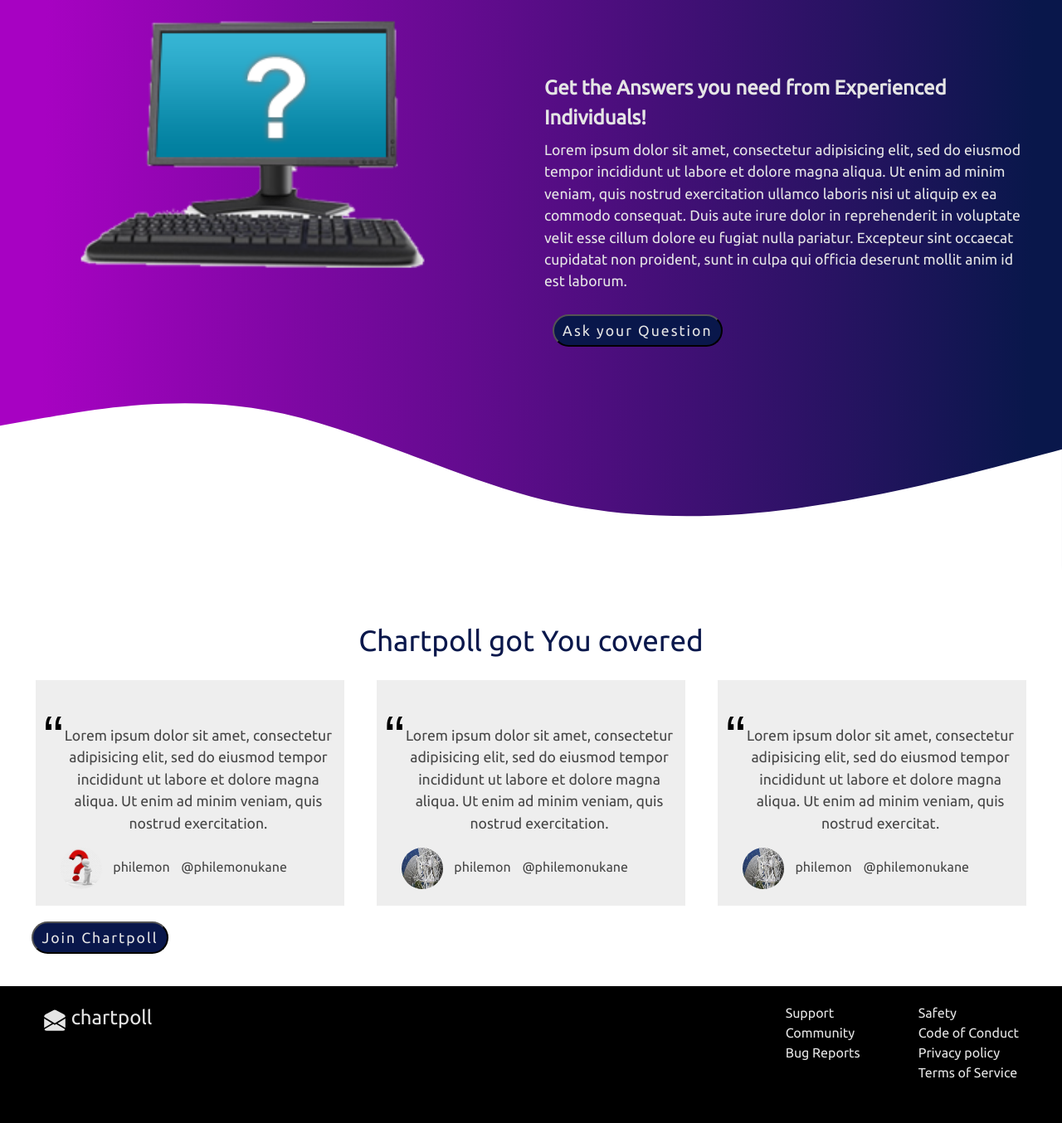
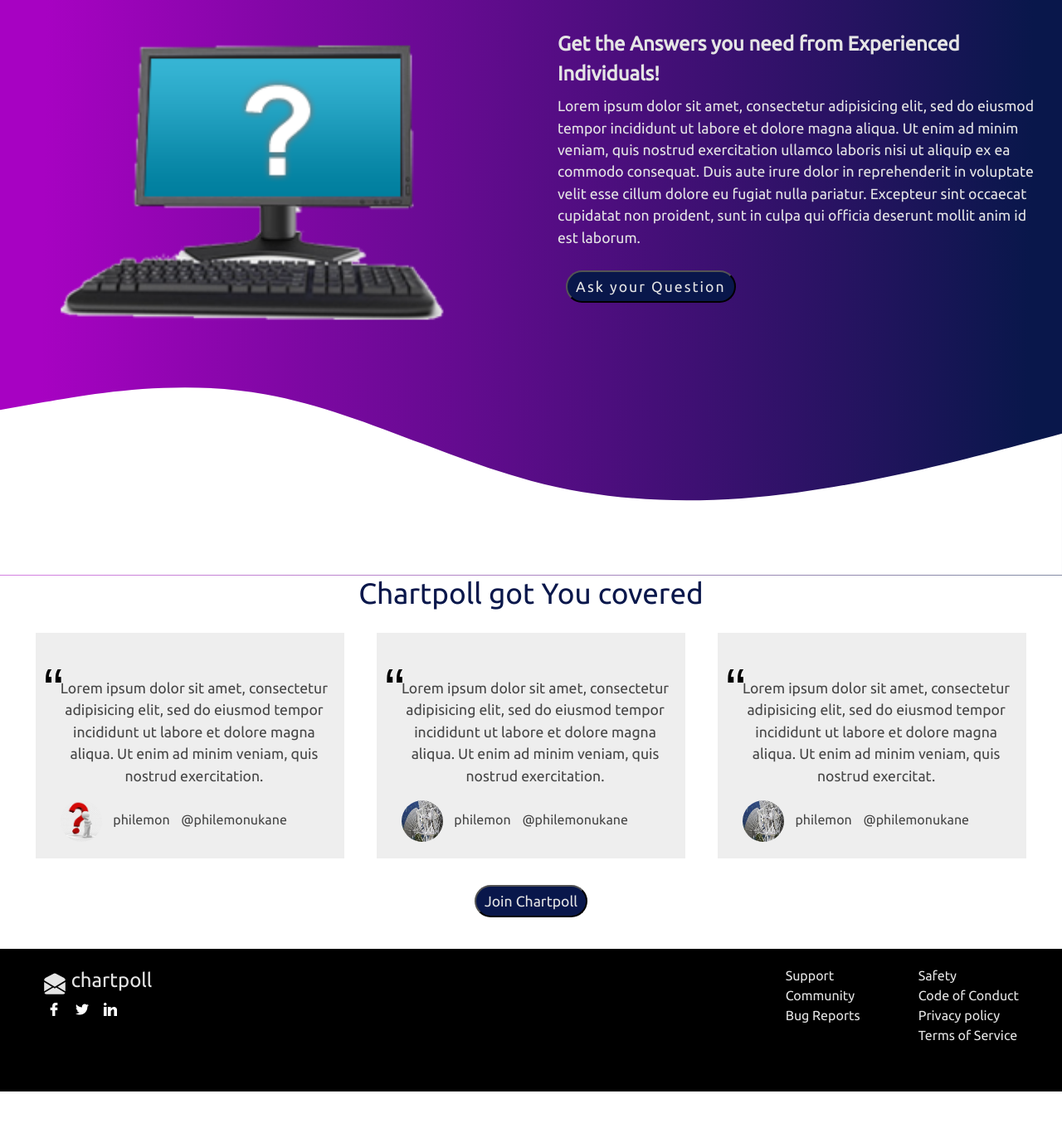
Before and after one commit to ukane-philemon/chartpool, a plain HTML site: page chartpoll/pages/chartpoll.html in a window 1280 px wide. Shown: the part 978-2332 px from the top of the page at 83% size. After the commit the page ends 2294 px from the top, so only its background shows below. Drawn offline with nearby package versions, Linux system fonts and the light colour scheme.

Commit message:
added new files

```diff
--- a/chartpoll/css/chartpoll.css
+++ b/chartpoll/css/chartpoll.css
@@ -29,6 +29,8 @@
 	padding-left: 0.8em;
 	padding-right: 0.8em;
 	background-color: #E5E5E5;
+	margin: 0;
+
 }
 /*
 .square {
@@ -53,24 +55,21 @@
 }
 */
 .btin1 {
-	text-decoration: none;
-	height: auto;
-	width: 6.2em;
-	color: #09174B;
+	height: 2em;
+	width: auto;
 	background-color: #09174B;
-	border-radius: 45%;
+	border-radius: 17px;
+	border: 0px;
+	padding-left: 0.8em;
+	padding-right: 0.8em;
 }
-.btin1:hover {
-	background-color: #E5E5E5;
-	color: #09174B
+
+.btin1 a {
+text-decoration: none;
+color:#E5E5E5;
+
 }
-.btin1 a {
-	text-decoration: none;
-	color: #E5E5E5;
-}
-.btin1 a:hover {
-	color: #09174B;
-}
+
 .container-fluid {
 	background-color: #09174B;
 	color: #E5E5E5;
@@ -79,7 +78,7 @@
 }
 .container-fluid img {
   height: 100%;
-    width: 570px;
+    width: 480px;
     object-fit: fill;
 }
 .container-fluid img:hover {
@@ -104,9 +103,9 @@
 	background-color: #09174B;
 	color: #E5E5E5;
 	margin: 10px;
+	outline: 1px white;
 	border-radius: 30px;
 	padding: 10px;
-	outline: 1px gray;
 	letter-spacing: 2px;
 	line-height: 15px;
 }
@@ -139,35 +138,59 @@
 	width: auto;
 	height: 2em;
 	margin: 5px;
-	padding: 0.3em;
-	border-radius: 40px;
+	padding-right: 10px;
+	padding-left: 10px;
+	border-radius: 16px;
 	}
 
 .design {
 	height: auto;
 	width: auto;
-	border-radius: 2em;
 	color: #E5E5E5;
-background: linear-gradient(270.83deg, #09174B 3.36%, #A702C2 95.34%);
+	background: linear-gradient(270.83deg, #09174B 3.36%, #A702C2 95.34%);
 }
 .imgmajor {
+	padding-top: 2em;
 	width: 100%;
-	height: 80%;
-	object-fit: contain;
+	height: 100%;
+	object-fit: fill;
 
 }
 
+
 .centertext {
-	padding-top: 5em;
-	padding-right: 4em;
-	padding-left: 1em;
-
+	padding-top: 2em;
+	padding-right: 2em;
+	padding-left: 2em;
+	text-align: center;
+	line-height: 18px;
 
 }
 .centertext h4 {
 	font-weight: bold;
 	line-height: 36px;
 
+}
+.lastcon {
+	justify-content: center;
+	margin-left: 2.4em;
+	margin-right: 2.4em;
+	margin-bottom: 2.4em;
+}
+.lastcon h4  {
+	text-align: center;
+	color: #09174B;
+	font-size: 2.2em;
+}
+.box {
+background-color: #EEEEEE;
+color: #464646;
+margin: 1.2em;
+padding: 30px 20px 20px 30px;
+width: 500px;
+}
+.box p {
+	text-align: center;
 }
 .lastrow {
 	background-color: black;
@@ -187,16 +210,18 @@
     top: 15px;
 }
 .lastbtn {
-width: auto;
+	width: auto;
 	height: auto;
 	background-color: #09174B;
 	color: #E5E5E5;
-	margin: auto;
-	border-radius: 30px;
+	border-radius: 40px;
 	padding: 10px;
-	outline: 1px gray;
-	letter-spacing: 2px;
+	outline: 1px rgb(255, 252, 252);
 	line-height: 15px;
+
+}
+.text-center {
+	margin-top: 0.8em;
 }
 
 .round {
@@ -217,33 +242,23 @@
 .bi {
 	color: rgb(1, 10, 134);
 }
-.cplast {
+.cplast a {
 	color: #E5E5E5;
 	text-decoration: none;
 	font-size: 1.5em;
-
 }
-.lastcon {
-	justify-content: center;
-	margin: 2.4em;
-
+.cplast a:hover {
+	color: #09174B;
 }
-.lastcon h4  {
-	text-align: center;
-	color: #09174B;
-	font-size: 2.2em;
+.logo {
+	margin: 0.4em;
 }
-.box {
-background-color: #EEEEEE;
-color: #464646;
-margin: 1.2em;
-padding: 30px 10px 20px 30px;
-width: 500px;
-}
-.box p {
-	text-align: center;
+.footicon {
+	margin: 0;
+	padding: 0;
 }
 .footicon li {
 	display: inline-block;
+	margin: 0;
 
 }
--- a/chartpoll/javascript/chartpoll.js
+++ b/chartpoll/javascript/chartpoll.js
@@ -0,0 +1,9 @@
+$(function () {
+    $(window).on('scroll', function () {
+        if ( $(window).scrollTop() > 10 ) {
+            $('.navbar').addClass('active');
+        } else {
+            $('.navbar').removeClass('active');
+        }
+    });
+});
--- a/chartpoll/pages/chartpoll.html
+++ b/chartpoll/pages/chartpoll.html
@@ -1,10 +1,29 @@
 <!DOCTYPE html>
 <html lang="en">
 <head>
-    <meta charset="UTF-8">
+  <!-- Primary Meta Tags -->
+<title>Chartpoll-Learn, share and Explore</title>
+<meta charset="UTF-8">
     <meta name="viewport" content="width=device-width, initial-scale=1.0">
     <meta http-equiv="X-UA-Compatible" content="ie=edge">
-    <title>Chartpoll</title>
+<meta name="title" content="Learn, Share and Explore">
+<meta name="description" content="With Meta Tags you can edit and experiment with your content then preview how your webpage will look on Google, Facebook, Twitter and more!With chartpoll, you can do a lot of things including meeting new friends and sharing helpful content!">
+
+<!-- Open Graph / Facebook -->
+<meta property="og:type" content="website">
+<meta property="og:url" content="https://chartpoll.com/>
+<meta property="og:title" content="Learn, Share and Explore">
+<meta property="og:description" content="With chartpoll, you can do a lot of things including meeting new friends and sharing helpful content!">
+<meta property="og:image" content="hhttps://chartpoll.com/image/logo.png">
+
+<!-- Twitter -->
+<meta property="twitter:card" content="summary_large_image">
+<meta property="twitter:url" content="https://chartpoll.com/https://metatags.io/">
+<meta property="twitter:title" content="Learn, Share and Explore">
+<meta property="twitter:description" content="With chartpoll, you can do a lot of things including meeting new friends and sharing helpful content!With Meta Tags you can edit and experiment with your content then preview how your webpage will look on Google, Facebook, Twitter and more!With chartpoll, you can do a lot of things including meeting new friends and sharing helpful content!">
+<meta property="twitter:image" content="https://chartpoll.com/image/logo.png">
+
+
 
     <link href="https://fonts.googleapis.com/css?family=Ubuntu&display=swap" rel="stylesheet">
     <link rel="stylesheet" href="https://stackpath.bootstrapcdn.com/bootstrap/4.4.1/css/bootstrap.min.css" integrity="sha384-Vkoo8x4CGsO3+Hhxv8T/Q5PaXtkKtu6ug5TOeNV6gBiFeWPGFN9MuhOf23Q9Ifjh" crossorigin="anonymous">
@@ -96,7 +115,7 @@
         src="../images/pcquestionmark.png" alt="questionmark">
 
         </div>
-<div class="col col-lg-6 centertext">
+<div class="col col-lg-6 text-md-left centertext">
 <h4>Get the Answers you need from Experienced Individuals!</h4>
 <p>Lorem ipsum dolor sit amet, consectetur adipisicing elit, sed do eiusmod
 tempor incididunt ut labore et dolore magna aliqua. Ut enim ad minim veniam,
@@ -158,22 +177,26 @@
   </span>
   </div>
   </div>
-  <button class="btin lastbtn">Join Chartpoll</button>
+  <div class="text-center">
+  <button class="lastbtn">Join Chartpoll</button>
+  </div>
 </div>
 </section>
 
 <footer>
   <div class="row lastrow">
     <div class="col">
-      <span class=""> <svg class=" bi-envelope-open-fill" width="2em" height="2em" viewBox="0 0 20 20" fill="currentColor" xmlns="http://www.w3.org/2000/svg">
+      <span class="cplast"> <svg class=" bi-envelope-open-fill" width="2em" height="2em" viewBox="0 0 20 20" fill="currentColor" xmlns="http://www.w3.org/2000/svg">
   <path fill-rule="evenodd" d="M10.941 2.435a2 2 0 00-1.882 0l-6 3.2A2 2 0 002 7.4v.125l8 4.889 8-4.889V7.4a2 2 0 00-1.059-1.765l-6-3.2zM18 8.697l-5.875 3.59L18 15.743V8.697zm-.168 8.108l-6.586-3.874-.088-.052-.897.548-.261.159-.26-.16-.897-.547-.09.052-6.585 3.874A2 2 0 004 18h12a2 2 0 001.832-1.195zM2 15.743l5.875-3.456L2 8.697v7.046z" clip-rule="evenodd"></path>
 </svg>
+<a class="cplast" href="#">chartpoll</a>
   </span>
-       <a class="cplast" href="#">chartpoll</a>
-     <span><ul class="footicon">
-       <li><i class="fab fa-twitter"></i></li>
-       <li><i class="fab fa-facebook-f"></i></li>
-       <li><i class="fab fa-instagram"></i></li>
+
+     <span>
+       <ul class="footicon">
+       <li><a href=""><img src="../images/facebook-logo.png" class="logo" alt="facebook logo"></a></li>
+       <li><a href=""><img src="../images/twitter.png" class="logo" alt="twitter logo"></a></li>
+       <li><a href=""><img src="../images/linkedin.png" class="logo" alt="linkedin logo"></a></li>
      </ul>
       </span>
     </div>
@@ -195,7 +218,7 @@
   </div>
 </div>
 </footer>
-
+<script src="../javascript/chartpoll.js"></script>
 <script src="https://code.jquery.com/jquery-3.4.1.slim.min.js" integrity="sha384-J6qa4849blE2+poT4WnyKhv5vZF5SrPo0iEjwBvKU7imGFAV0wwj1yYfoRSJoZ+n" crossorigin="anonymous"></script>
 <script src="https://cdn.jsdelivr.net/npm/popper.js@1.16.0/dist/umd/popper.min.js" integrity="sha384-Q6E9RHvbIyZFJoft+2mJbHaEWldlvI9IOYy5n3zV9zzTtmI3UksdQRVvoxMfooAo" crossorigin="anonymous"></script>
 <script src="https://stackpath.bootstrapcdn.com/bootstrap/4.4.1/js/bootstrap.min.js" integrity="sha384-wfSDF2E50Y2D1uUdj0O3uMBJnjuUD4Ih7YwaYd1iqfktj0Uod8GCExl3Og8ifwB6" crossorigin="anonymous"></script>
```
Also changed, not shown: chartpoll/images/facebook-logo.png (added), chartpoll/images/linkedin.png (added), chartpoll/images/twitter.png (added).
